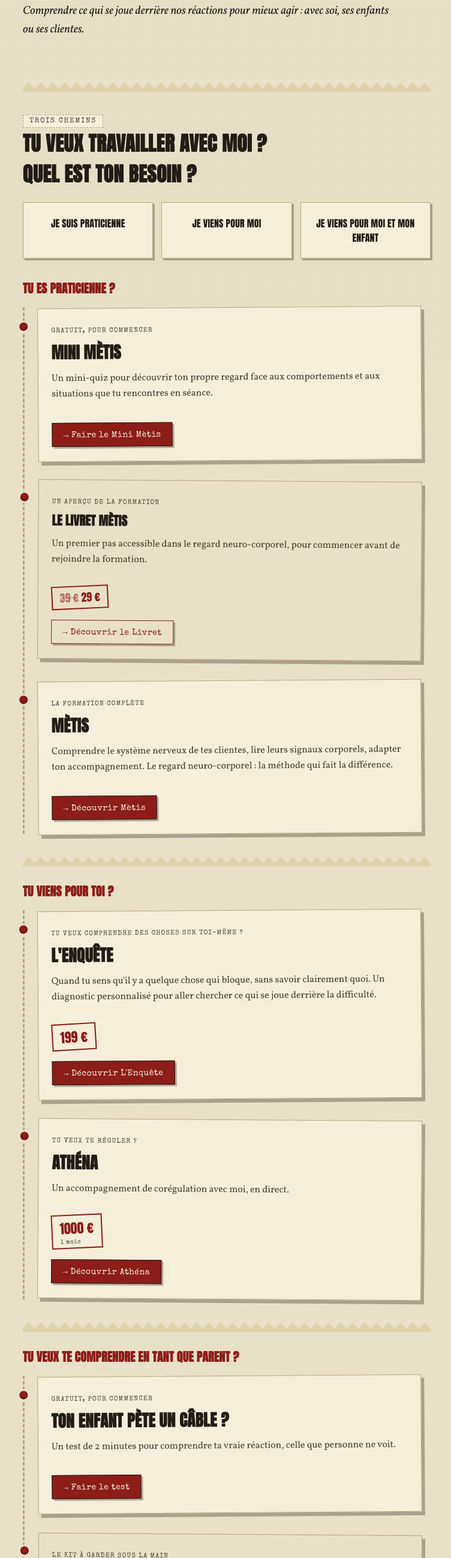
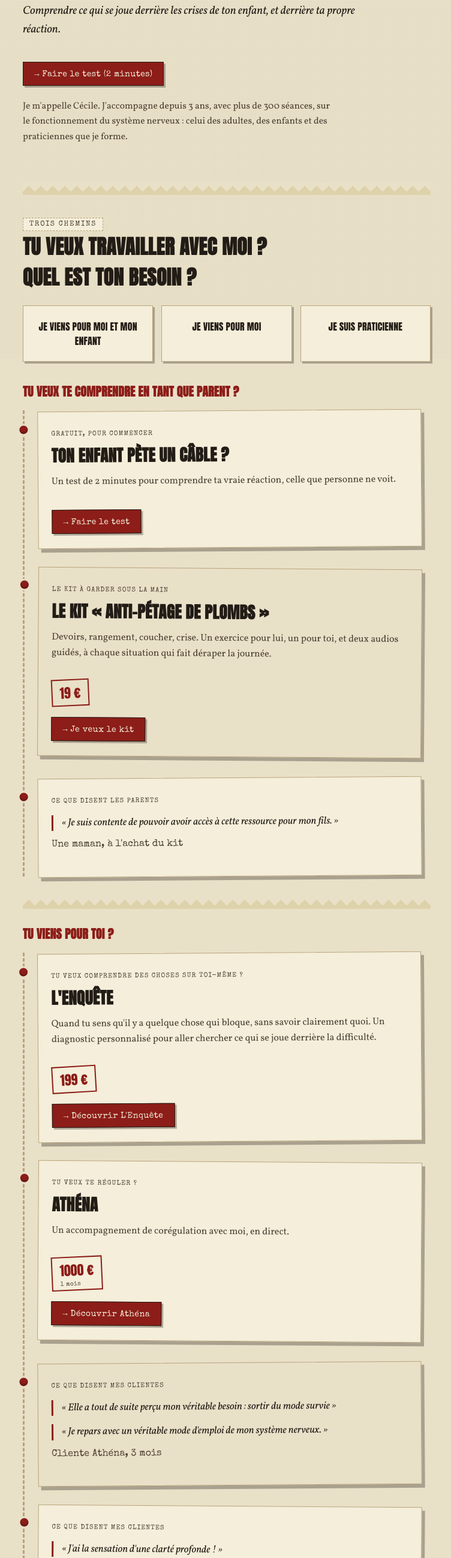
Before and after one commit to cecileyalosereki13/cecilesoriano, a plain HTML site: page systemenerveux.html in a window 1280 px wide. Shown: the part 203-2800 px from the top of the page at 60% size, without its empty margins (262-1014 px from the left). Drawn offline with nearby package versions, Linux system fonts and the light colour scheme.

Commit message:
Add files via upload

```diff
--- a/systemenerveux.html
+++ b/systemenerveux.html
@@ -145,6 +145,11 @@
     color:var(--ink);
     max-width:52ch;
   }
+  .hero .about{
+    font-size:15.5px;
+    margin-block-start:22px;
+    max-width:56ch;
+  }
 
   .torn{
     height:20px;
@@ -208,6 +213,17 @@
     margin-block-start:6px;
   }
   .card p{ margin-block-start:10px; font-size:16px; }
+
+  .card blockquote{
+    margin:14px 0 0;
+    padding-inline-start:14px;
+    border-left:3px solid var(--red);
+    font-style:italic;
+    font-size:17px;
+    line-height:1.55;
+    color:var(--ink);
+    max-width:56ch;
+  }
 
   .price{
     display:inline-block;
@@ -335,7 +351,9 @@
   <section class="hero">
     <h1>GOSSIP <span>DE</span> CÉCILE</h1>
     <p class="subtitle">Système nerveux · Corégulation · Comprendre les comportements</p>
-    <p class="lede">Comprendre ce qui se joue derrière nos réactions pour mieux agir : avec soi, ses enfants ou ses clientes.</p>
+    <p class="lede">Comprendre ce qui se joue derrière les crises de ton enfant, et derrière ta propre réaction.</p>
+    <a class="cta" href="https://cecilesoriano.fr/quizparent.html" target="_blank" rel="noopener">→ Faire le test (2 minutes)</a>
+    <p class="about">Je m'appelle Cécile. J'accompagne depuis 3 ans, avec plus de 300 séances, sur le fonctionnement du système nerveux : celui des adultes, des enfants et des praticiennes que je forme.</p>
   </section>
 
   <div class="torn"></div>
@@ -344,11 +362,91 @@
     <span class="eyebrow">Trois chemins</span>
     <h2>Tu veux travailler avec moi ?<br>Quel est ton besoin ?</h2>
     <div class="fork">
+      <a class="fork-tile" href="#parent">Je viens pour moi et mon enfant</a>
+      <a class="fork-tile" href="#perso">Je viens pour moi</a>
       <a class="fork-tile" href="#praticienne">Je suis praticienne</a>
-      <a class="fork-tile" href="#perso">Je viens pour moi</a>
-      <a class="fork-tile" href="#parent">Je viens pour moi et mon enfant</a>
     </div>
   </section>
+
+  <section id="parent" class="section-title" style="padding-block:26px 4px;">
+    <h3 style="font-size:1.25rem; color:var(--red);">Tu veux te comprendre en tant que parent ?</h3>
+  </section>
+
+  <section class="board">
+
+    <article class="card">
+      <span class="kicker">Gratuit, pour commencer</span>
+      <h3>Ton enfant pète un câble ?</h3>
+      <p>Un test de 2 minutes pour comprendre ta vraie réaction, celle que personne ne voit.</p>
+      <a class="cta" href="https://cecilesoriano.fr/quizparent.html" target="_blank" rel="noopener">→ Faire le test</a>
+    </article>
+
+    <article class="card" style="background:var(--paper);">
+      <span class="kicker">Le kit à garder sous la main</span>
+      <h3>Le kit « anti-pétage de plombs »</h3>
+      <p>Devoirs, rangement, coucher, crise. Un exercice pour lui, un pour toi, et deux audios guidés, à chaque situation qui fait déraper la journée.</p>
+      <div class="price">19 €</div>
+      <br>
+      <a class="cta" href="https://buy.stripe.com/00w7sL0TRfHgabHceb2oE0u?client_reference_id=hub" target="_blank" rel="noopener">→ Je veux le kit</a>
+    </article>
+
+    <article class="card">
+      <span class="kicker">Ce que disent les parents</span>
+      <blockquote>« Je suis contente de pouvoir avoir accès à cette ressource pour mon fils. »</blockquote>
+      <p class="note">Une maman, à l'achat du kit</p>
+    </article>
+
+  </section>
+
+  <div class="torn"></div>
+
+  <section id="perso" class="section-title" style="padding-block:26px 4px;">
+    <h3 style="font-size:1.25rem; color:var(--red);">Tu viens pour toi ?</h3>
+  </section>
+
+  <section class="board">
+
+    <article class="card">
+      <span class="kicker">Tu veux comprendre des choses sur toi-même ?</span>
+      <h3>L'Enquête</h3>
+      <p>Quand tu sens qu'il y a quelque chose qui bloque, sans savoir clairement quoi. Un diagnostic personnalisé pour aller chercher ce qui se joue derrière la difficulté.</p>
+      <div class="price">199 €</div>
+      <br>
+      <a class="cta" href="https://site.cecilesoriano.fr/enquete.html" target="_blank" rel="noopener">→ Découvrir L'Enquête</a>
+    </article>
+
+    <article class="card">
+      <span class="kicker">Tu veux te réguler ?</span>
+      <h3>Athéna</h3>
+      <p>Un accompagnement de corégulation avec moi, en direct.</p>
+      <div class="price">1000 €<small>1 mois</small></div>
+      <br>
+      <a class="cta" href="https://cecilesoriano.fr/athena-1mois.html" target="_blank" rel="noopener">→ Découvrir Athéna</a>
+    </article>
+
+    <article class="card" style="background:var(--paper);">
+      <span class="kicker">Ce que disent mes clientes</span>
+      <blockquote>« Elle a tout de suite perçu mon véritable besoin : sortir du mode survie »</blockquote>
+      <blockquote>« Je repars avec un véritable mode d'emploi de mon système nerveux. »</blockquote>
+      <p class="note">Cliente Athéna, 3 mois</p>
+    </article>
+
+    <article class="card">
+      <span class="kicker">Ce que disent mes clientes</span>
+      <blockquote>« J'ai la sensation d'une clarté profonde ! »</blockquote>
+      <blockquote>« Tu étais là dans ma vie au bon moment pour cette transition tellement importante ! »</blockquote>
+      <p class="note">Cliente Athéna, 1 mois</p>
+    </article>
+
+    <article class="card" style="background:var(--paper);">
+      <span class="kicker">Ce que dit Marie de notre travail</span>
+      <blockquote>« Je bosse en collaboration avec @gossipdececile sur ember et la gestion des gros cap qui me challenge dans mon business. »</blockquote>
+      <p class="note">Marie, @marie_amelibre</p>
+    </article>
+
+  </section>
+
+  <div class="torn"></div>
 
   <section id="praticienne" class="section-title" style="padding-block:26px 4px;">
     <h3 style="font-size:1.25rem; color:var(--red);">Tu es praticienne ?</h3>
@@ -379,65 +477,11 @@
       <a class="cta" href="https://metis.cecilesoriano.fr/Rejoindre/" target="_blank" rel="noopener">→ Découvrir Mètis</a>
     </article>
 
-  </section>
-
-  <div class="torn"></div>
-
-  <section id="perso" class="section-title" style="padding-block:26px 4px;">
-    <h3 style="font-size:1.25rem; color:var(--red);">Tu viens pour toi ?</h3>
-  </section>
-
-  <section class="board">
-
-    <article class="card">
-      <span class="kicker">Tu veux comprendre des choses sur toi-même ?</span>
-      <h3>L'Enquête</h3>
-      <p>Quand tu sens qu'il y a quelque chose qui bloque, sans savoir clairement quoi. Un diagnostic personnalisé pour aller chercher ce qui se joue derrière la difficulté.</p>
-      <div class="price">199 €</div>
-      <br>
-      <a class="cta" href="https://site.cecilesoriano.fr/enquete.html" target="_blank" rel="noopener">→ Découvrir L'Enquête</a>
-    </article>
-
-    <article class="card">
-      <span class="kicker">Tu veux te réguler ?</span>
-      <h3>Athéna</h3>
-      <p>Un accompagnement de corégulation avec moi, en direct.</p>
-      <div class="price">1000 €<small>1 mois</small></div>
-      <br>
-      <a class="cta" href="https://cecilesoriano.fr/athena-1mois.html" target="_blank" rel="noopener">→ Découvrir Athéna</a>
-    </article>
-
-  </section>
-
-  <div class="torn"></div>
-
-  <section id="parent" class="section-title" style="padding-block:26px 4px;">
-    <h3 style="font-size:1.25rem; color:var(--red);">Tu veux te comprendre en tant que parent ?</h3>
-  </section>
-
-  <section class="board">
-
-    <article class="card">
-      <span class="kicker">Gratuit, pour commencer</span>
-      <h3>Ton enfant pète un câble ?</h3>
-      <p>Un test de 2 minutes pour comprendre ta vraie réaction, celle que personne ne voit.</p>
-      <a class="cta" href="https://cecilesoriano.fr/quizparent.html" target="_blank" rel="noopener">→ Faire le test</a>
-    </article>
-
     <article class="card" style="background:var(--paper);">
-      <span class="kicker">Le kit à garder sous la main</span>
-      <h3>Le kit « Pétage de plombs »</h3>
-      <p>Devoirs, rangement, coucher, crise. Un exercice pour lui, un pour toi, et deux audios guidés, à chaque situation qui fait déraper la journée.</p>
-      <div class="price">29 €</div>
-      <br>
-      <a class="cta" href="https://buy.stripe.com/00w7sL0TRfHgabHceb2oE0u" target="_blank" rel="noopener">→ Je veux le kit</a>
-    </article>
-
-    <article class="card">
-      <span class="kicker">Tu veux te réguler toi aussi ?</span>
-      <h3 style="font-size:1.3rem;">Athéna</h3>
-      <p>Un accompagnement de corégulation avec moi, en direct.</p>
-      <a class="cta ghost" href="https://cecilesoriano.fr/athena-1mois.html" target="_blank" rel="noopener">→ Découvrir Athéna</a>
+      <span class="kicker">Ce que disent les élèves</span>
+      <blockquote>« Cécile parvient à simplifier et à rendre accessibles des notions qui restent pourtant complexes autour du système nerveux. »</blockquote>
+      <blockquote>« Je pense même pouvoir commencer à avoir un œil différent en séance. »</blockquote>
+      <p class="note">Élèves de la formation Mètis</p>
     </article>
 
   </section>
```
